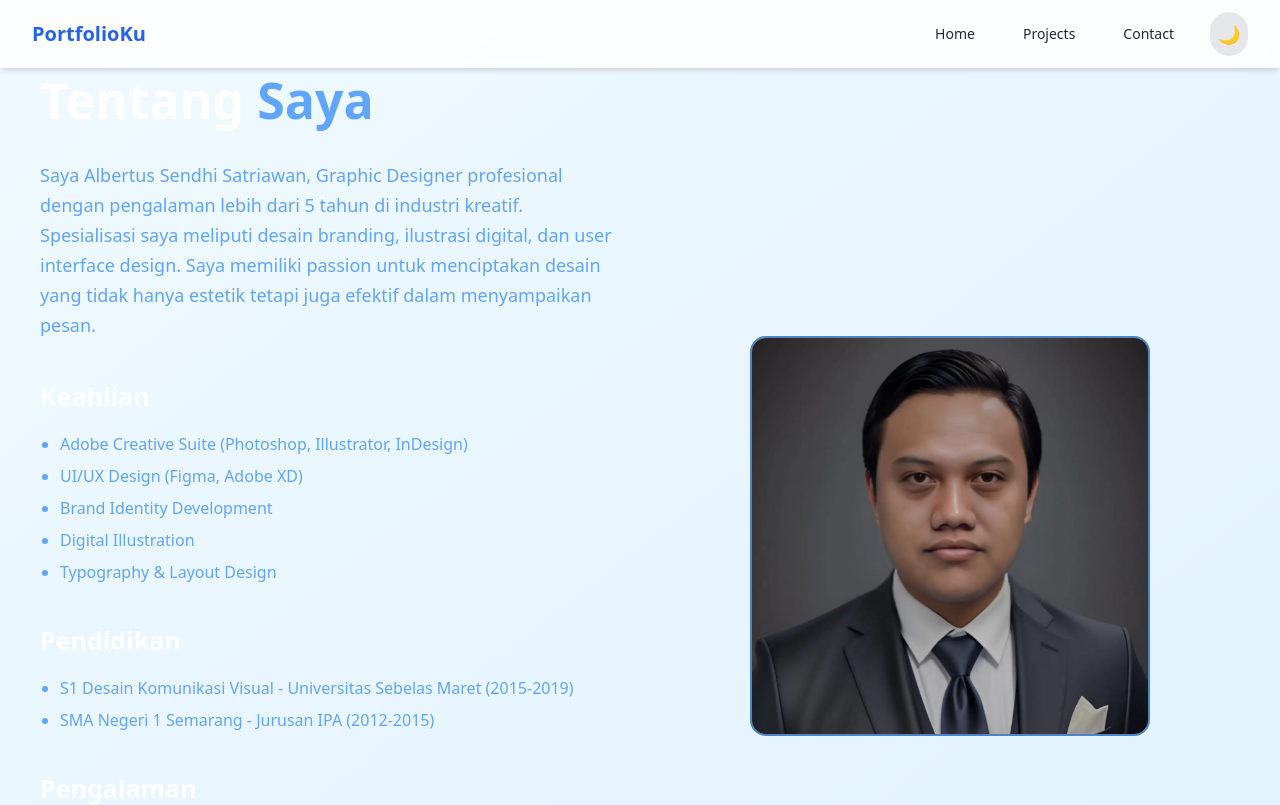
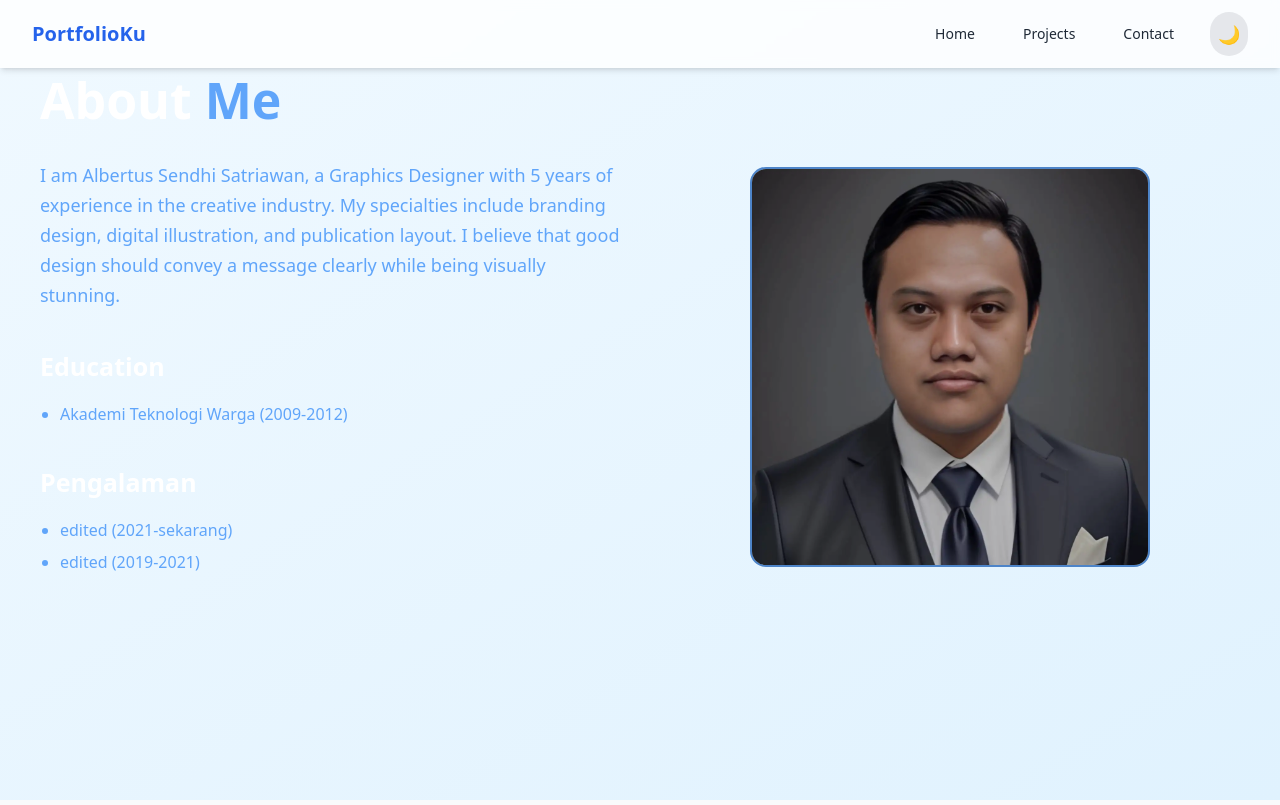
Before and after one commit to sendhi91/justacontent, a React (Create React App) app: page /about in a window 1280 px wide. Shown: the top 805 px of the page. Built offline with nearby package versions, Linux system fonts and the light colour scheme.

Commit message:
Add files via upload

```diff
--- a/src/components/About.jsx
+++ b/src/components/About.jsx
@@ -1,18 +1,40 @@
 import { motion } from 'framer-motion';
 import { useDarkMode } from '../context/DarkModeContext';
-import sen from '../assets/sen.webp';
+import sen from '../assets/sen.webp'; // Make sure this path is correct
 
 const About = () => {
   const { darkMode } = useDarkMode();
+
+  // Animation variants
+  const containerVariants = {
+    hidden: { opacity: 0 },
+    visible: {
+      opacity: 1,
+      transition: {
+        staggerChildren: 0.2,
+        delayChildren: 0.3
+      }
+    }
+  };
+
+  const itemVariants = {
+    hidden: { y: 20, opacity: 0 },
+    visible: {
+      y: 0,
+      opacity: 1,
+      transition: {
+        duration: 0.5
+      }
+    }
+  };
 
   return (
     <motion.section
       id="tentang"
       className="relative w-full px-4 py-16 md:px-10 md:py-20 mx-auto min-h-screen"
-      initial={{ opacity: 0 }}
-      animate={{ opacity: 1 }}
-      exit={{ opacity: 0 }}
-      transition={{ duration: 0.5 }}
+      initial="hidden"
+      animate="visible"
+      variants={containerVariants}
       style={{
         background: darkMode
           ? 'linear-gradient(to bottom right, #111827, #1f2937)'
@@ -22,87 +44,63 @@ const About = () => {
       <div className="max-w-7xl mx-auto">
         <motion.h2
           className="text-white text-4xl md:text-[50px] font-bold mb-10"
-          initial={{ y: -20 }}
-          animate={{ y: 0 }}
-          transition={{ duration: 0.5 }}
+          variants={itemVariants}
         >
-          Tentang <span className="text-blue-400">Saya</span>
+          About <span className="text-blue-400">Me</span>
         </motion.h2>
 
         <div className="flex flex-col md:flex-row gap-10">
-          <div className="flex-1">
+          <motion.div className="flex-1" variants={itemVariants}>
             <motion.p
               className="text-blue-400 text-[18px] max-w-3xl leading-[30px] mb-10"
-              initial={{ opacity: 0 }}
-              animate={{ opacity: 1 }}
-              transition={{ delay: 0.2, duration: 0.5 }}
+              variants={itemVariants}
             >
-              Saya Albertus Sendhi Satriawan, Graphic Designer profesional dengan
-              pengalaman lebih dari 5 tahun di industri kreatif. Spesialisasi saya
-              meliputi desain branding, ilustrasi digital, dan user interface design.
-              Saya memiliki passion untuk menciptakan desain yang tidak hanya estetik
-              tetapi juga efektif dalam menyampaikan pesan.
+               I am Albertus Sendhi Satriawan,
+               a Graphics Designer with 5 years of experience in the creative industry.
+               My specialties include branding design, digital illustration,
+               and publication layout. I believe that good design should convey
+               a message clearly while being visually stunning.
             </motion.p>
 
-            <motion.div
-              className="mt-10"
-              initial={{ opacity: 0 }}
-              animate={{ opacity: 1 }}
-              transition={{ delay: 0.3, duration: 0.5 }}
-            >
-              <h3 className="text-white text-2xl md:text-[25px] font-bold mb-5">Keahlian</h3>
+            <motion.div className="mt-10" variants={itemVariants}>
+              <h3 className="text-white text-2xl md:text-[25px] font-bold mb-5">Education</h3>
               <ul className="text-blue-400 list-disc pl-5 space-y-2">
-                <li>Adobe Creative Suite (Photoshop, Illustrator, InDesign)</li>
-                <li>UI/UX Design (Figma, Adobe XD)</li>
-                <li>Brand Identity Development</li>
-                <li>Digital Illustration</li>
-                <li>Typography & Layout Design</li>
+                <motion.li variants={itemVariants}>Akademi Teknologi Warga (2009-2012)</motion.li>
               </ul>
             </motion.div>
 
-            <motion.div
-              className="mt-10"
-              initial={{ opacity: 0 }}
-              animate={{ opacity: 1 }}
-              transition={{ delay: 0.4, duration: 0.5 }}
-            >
-              <h3 className="text-white text-2xl md:text-[25px] font-bold mb-5">Pendidikan</h3>
+            <motion.div className="mt-10" variants={itemVariants}>
+              <h3 className="text-white text-2xl md:text-[25px] font-bold mb-5">Pengalaman</h3>
               <ul className="text-blue-400 list-disc pl-5 space-y-2">
-                <li>S1 Desain Komunikasi Visual - Universitas Sebelas Maret (2015-2019)</li>
-                <li>SMA Negeri 1 Semarang - Jurusan IPA (2012-2015)</li>
+                <motion.li variants={itemVariants}>edited (2021-sekarang)</motion.li>
+                <motion.li variants={itemVariants}>edited (2019-2021)</motion.li>
               </ul>
             </motion.div>
-
-            <motion.div
-              className="mt-10"
-              initial={{ opacity: 0 }}
-              animate={{ opacity: 1 }}
-              transition={{ delay: 0.5, duration: 0.5 }}
-            >
-              <h3 className="text-white text-2xl md:text-[25px] font-bold mb-5">Pengalaman</h3>
-              <ul className="text-blue-400 list-disc pl-5 space-y-2">
-                <li>Senior Graphic Designer - PT Kreasi Digital (2021-sekarang)</li>
-                <li>Graphic Designer - Studio Visual Semarang (2019-2021)</li>
-                <li>Freelance Designer (2017-2019)</li>
-              </ul>
-            </motion.div>
-          </div>
+          </motion.div>
 
           <motion.div
             className="flex-1 flex justify-center items-center"
-            initial={{ opacity: 0, scale: 0.9 }}
-            animate={{ opacity: 1, scale: 1 }}
-            transition={{ delay: 0.6, duration: 0.5 }}
+            variants={itemVariants}
           >
             <div className="w-[250px] h-[250px] md:w-[400px] md:h-[400px] relative">
-              <div className="w-full h-full rounded-2xl border-2 border-blue-400 overflow-hidden">
+              <motion.div
+                className="w-full h-full rounded-2xl border-2 border-blue-400 overflow-hidden"
+                initial={{ scale: 0.9, opacity: 0 }}
+                animate={{ scale: 1, opacity: 1 }}
+                transition={{ delay: 0.6, duration: 0.5 }}
+              >
                 <img
                   src={sen}
                   alt="Albertus Sendhi Satriawan"
                   className="w-full h-full object-cover"
                 />
-              </div>
-              <div className="absolute inset-0 rounded-2xl border-2 border-transparent bg-black/20"></div>
+              </motion.div>
+              <motion.div
+                className="absolute inset-0 rounded-2xl border-2 border-transparent bg-black/20"
+                initial={{ opacity: 0 }}
+                animate={{ opacity: 1 }}
+                transition={{ delay: 0.8, duration: 0.5 }}
+              />
             </div>
           </motion.div>
         </div>
```
